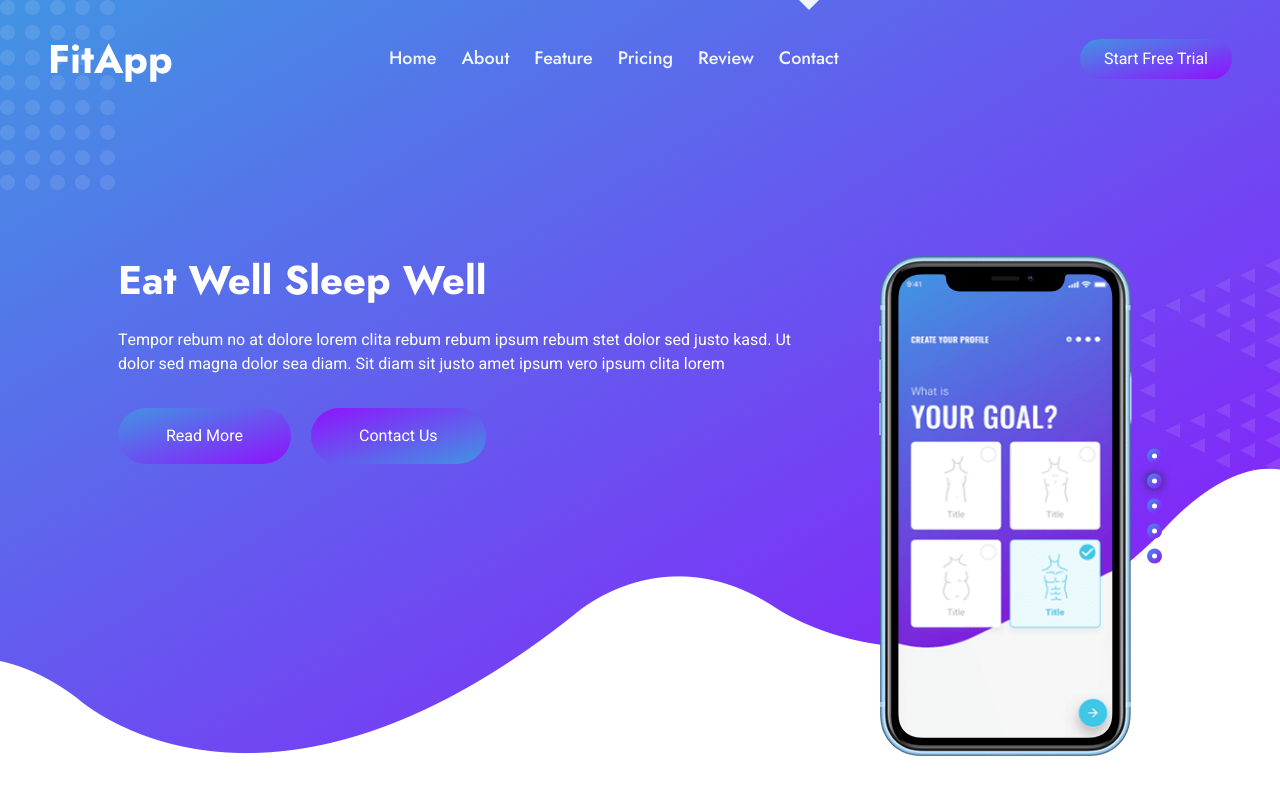
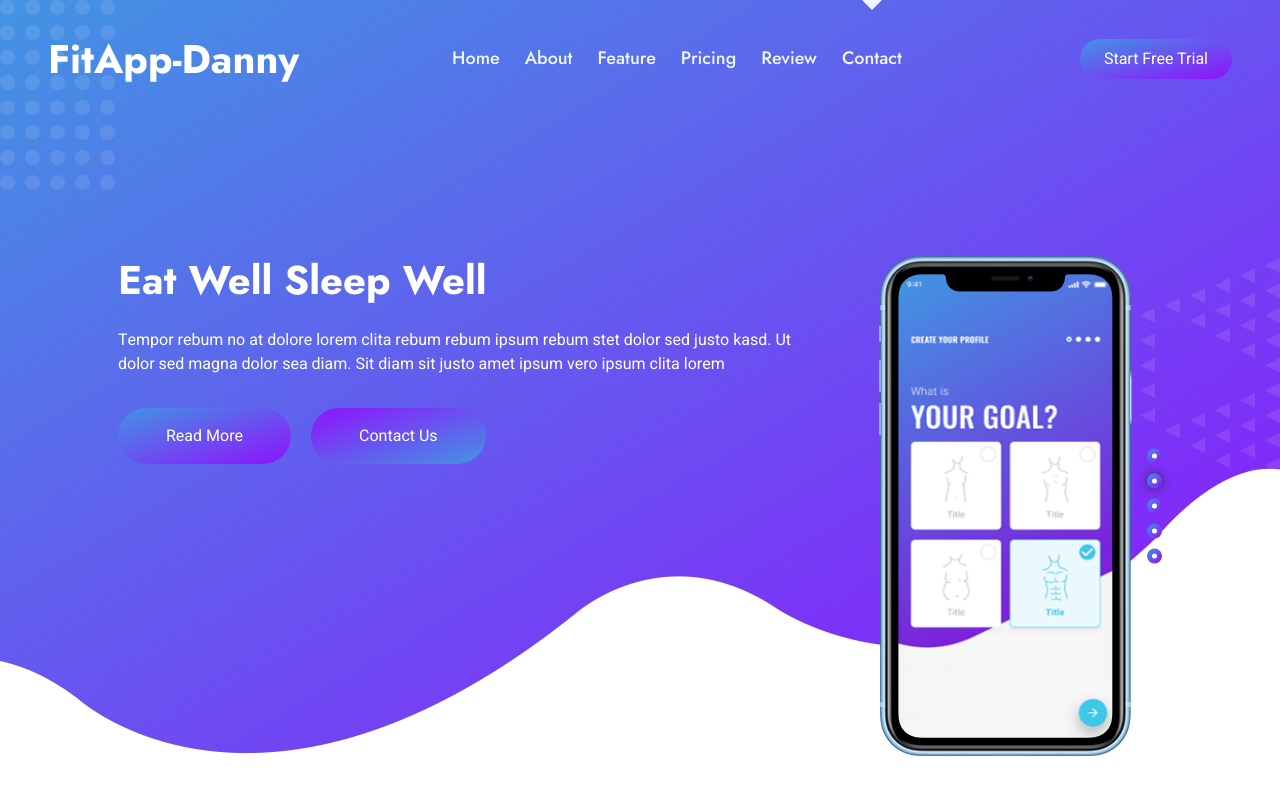
Before and after one commit to mintopdanny/pipe, a plain HTML site: page index.html in a window 1280 px wide. Shown: the top 800 px of the page. Drawn offline with nearby package versions, Linux system fonts and the light colour scheme.

Commit message:
Update index.html

```diff
--- a/index.html
+++ b/index.html
@@ -46,7 +46,7 @@
         <div class="container-xxl position-relative p-0" id="home">
             <nav class="navbar navbar-expand-lg navbar-light px-4 px-lg-5 py-3 py-lg-0">
                 <a href="" class="navbar-brand p-0">
-                    <h1 class="m-0">FitApp</h1>
+                    <h1 class="m-0">FitApp-Danny</h1>
                     <!-- <img src="img/logo.png" alt="Logo"> -->
                 </a>
                 <button class="navbar-toggler" type="button" data-bs-toggle="collapse" data-bs-target="#navbarCollapse">
```
